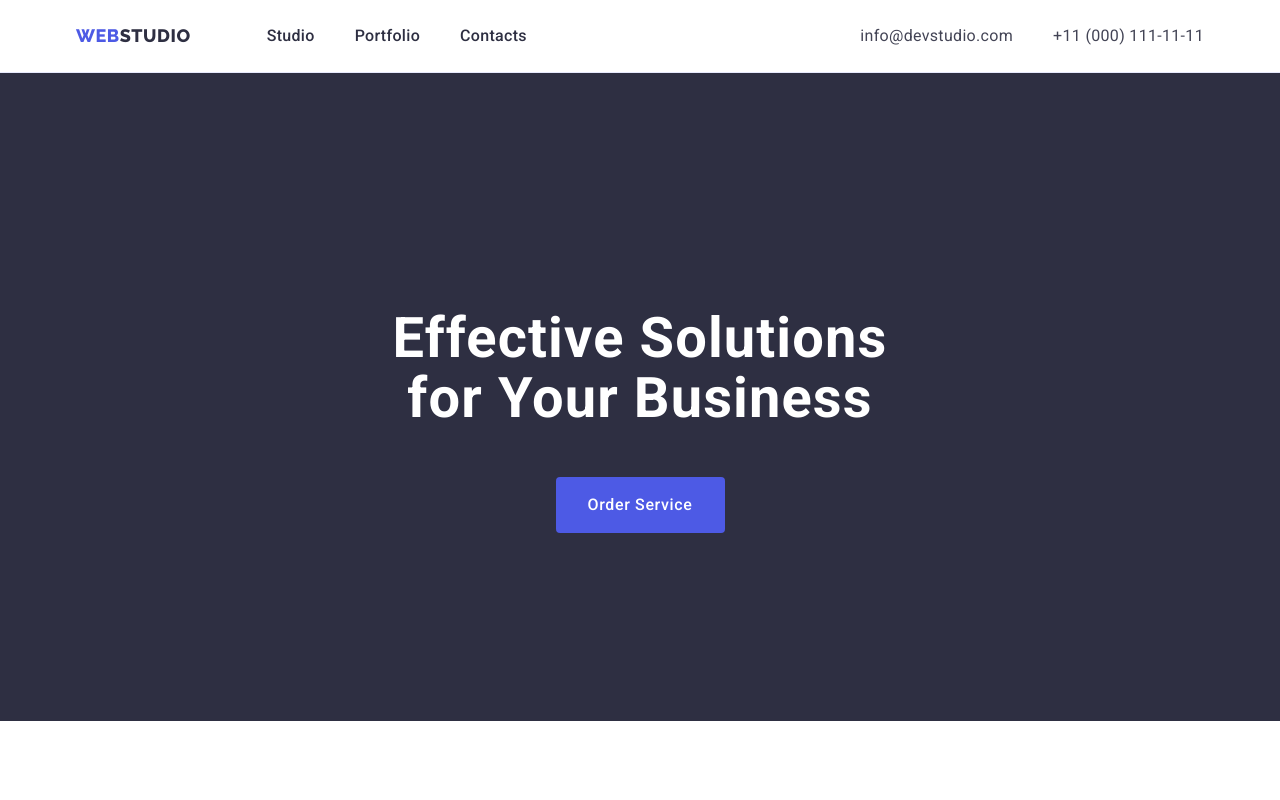
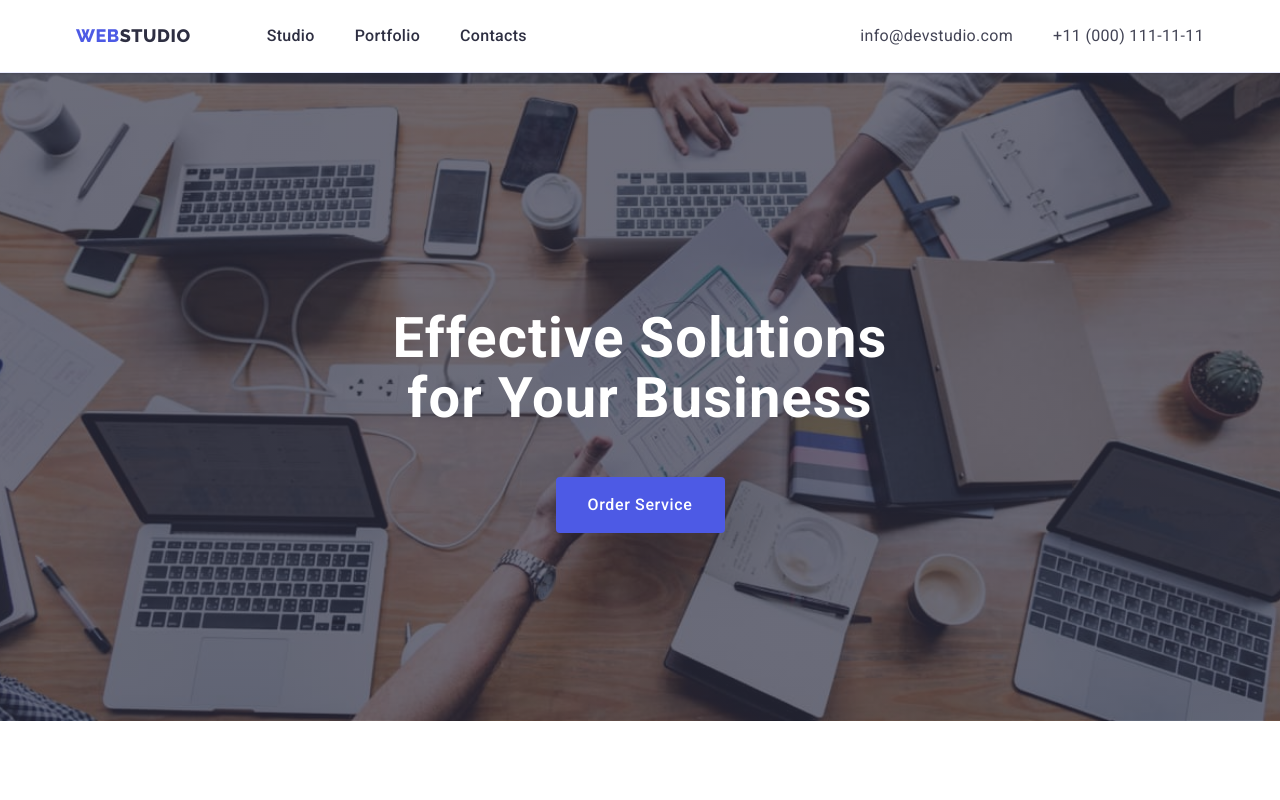
Before and after one commit to SobDim/goit-markup-hw-03, a plain HTML site: page index.html in a window 1280 px wide. Shown: the top 800 px of the page. Drawn offline with nearby package versions, Linux system fonts and the light colour scheme.

Commit message:
add HERO`s background-image

```diff
--- a/css/styles.css
+++ b/css/styles.css
@@ -162,12 +162,29 @@ body {
   padding: 24px 0;
 }
 
-/* ГЕРОЙ */
+/*
+
+
+ГЕРОЙ
+
+
+*/
 .hero {
+  max-width: 1440px;
+  margin: 0 auto;
   background-color: var(--navy-blue);
+
+  background-image: linear-gradient(
+      to bottom,
+      rgba(46, 47, 66, 0.7),
+      rgba(46, 47, 66, 0.7)
+    ),
+    url('../images/hero.jpg');
+  background-repeat: no-repeat;
+  background-size: cover;
+  background-position: center;
   text-align: center;
   color: var(--white);
-  padding: 188px 0;
 }
 
 .hero-title {
@@ -182,6 +199,7 @@ body {
 .hero .container {
   flex-direction: column;
   align-items: center;
+  padding: 188px 0;
 }
 
 .button.primary {
```
Also changed, not shown: images/hero.jpg (added).
